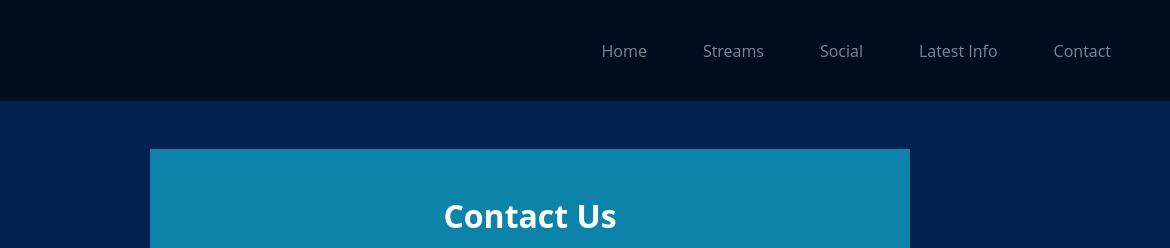
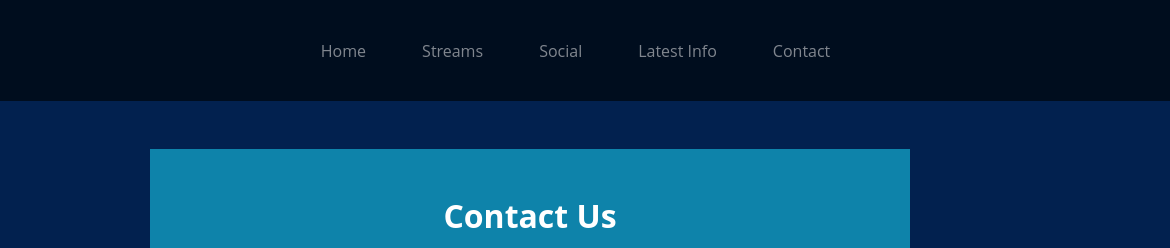
Before and after one commit to PalmettoBling/xboxplaydates, a website: page contact.html in a window 1280 px wide. Shown: the top 248 px of the page, 110-1280 px from the left. Drawn offline with nearby package versions, Linux system fonts and the light colour scheme; files whose address does not match are found by name.

Commit message:
navbar centered

```diff
--- a/contact.html
+++ b/contact.html
@@ -28,7 +28,7 @@
                 <span class="navbar-toggler-icon"></span>
             </button>
             <div class="collapse navbar-collapse" id="navbar">
-                <ul class="topBottomBordersOut navbar-nav ml-auto">
+                <ul class="topBottomBordersOut navbar-nav mx-auto">
                     <li class="nav-item"><a class="nav-link" href="index.html">Home</a></li>
                     <li class="nav-item"><a class="nav-link" href="streams.html">Streams</a></li>
                     <li class="nav-item"><a class="nav-link" href="social.html">Social</a></li>
```
Also changed, not shown: latestinfo.html (+1 -1 lines), social.html (+1 -1 lines), streams.html (+1 -1 lines).
